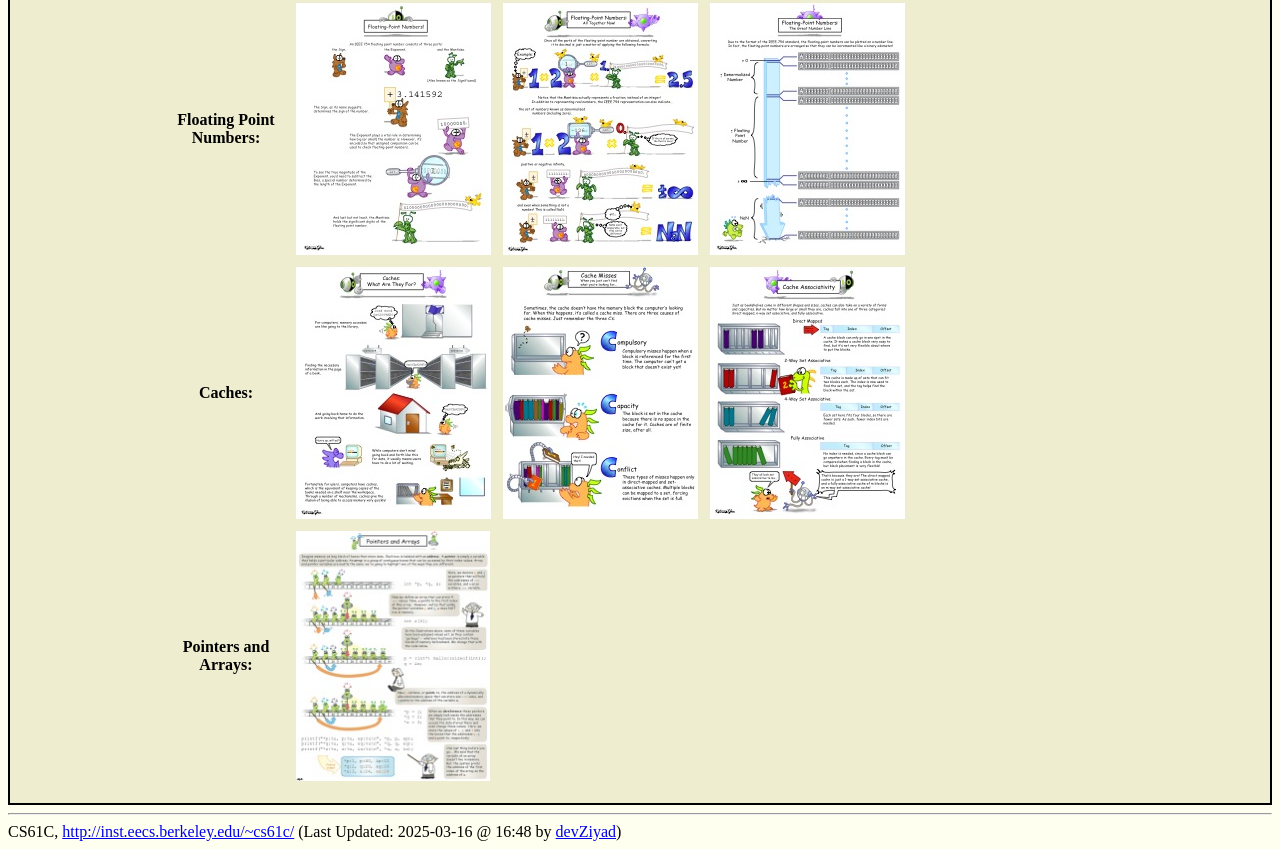
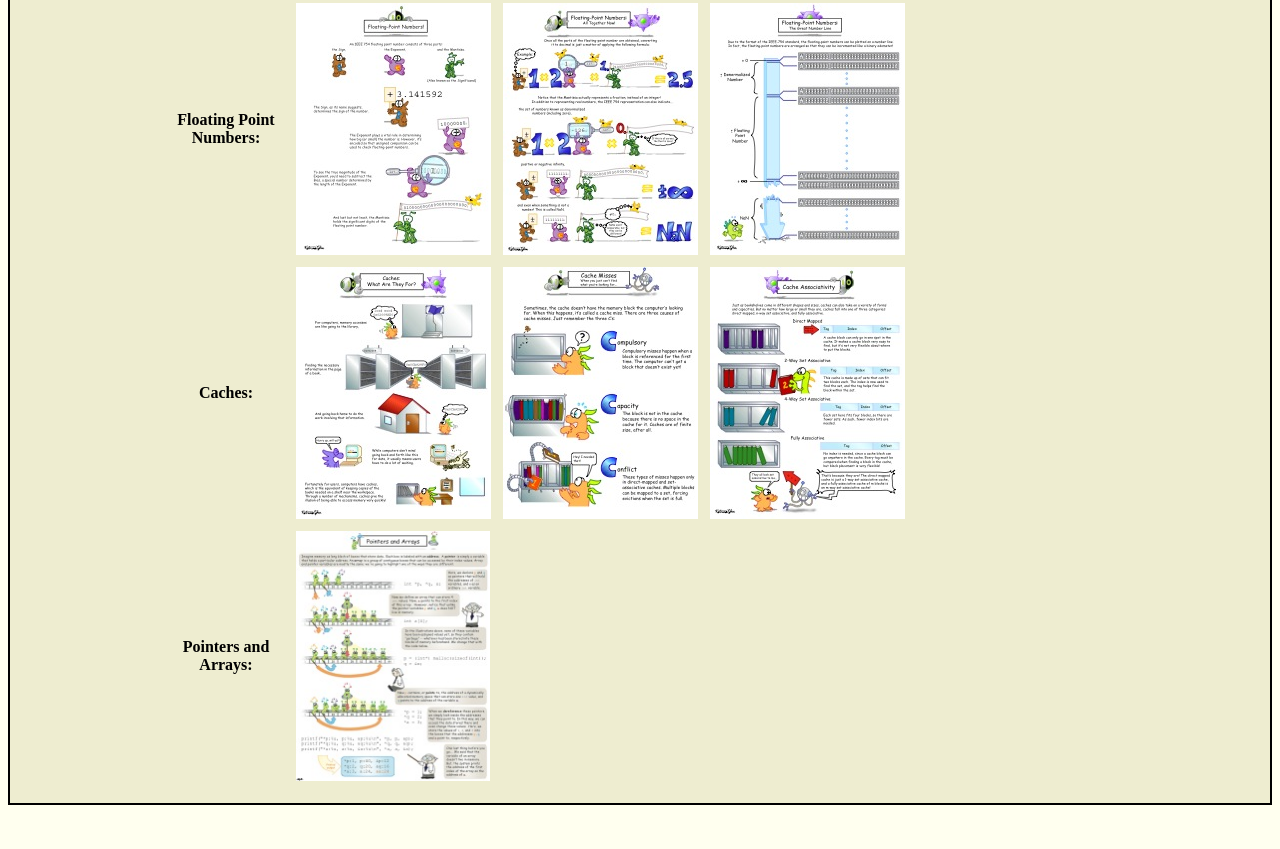
Before and after one commit to devZiyad/cs61c-sp15, a plain HTML site: page index.html in a window 1280 px wide. Shown: the part 3408-4257 px from the top of the page. After the commit the page ends 4221 px from the top, so only its background shows below. Drawn offline with Linux system fonts and the light colour scheme.

Commit message:
Update index.html

```diff
--- a/index.html
+++ b/index.html
@@ -820,13 +820,5 @@ The only prerequisite is that you have taken CS61B, or at least have solid exper
 <!-- end illustrated -->
 
 <!-- end illustrated -->
-
-
-<hr align=left>
-CS61C, <a href="javascript:void(0);">http://inst.eecs.berkeley.edu/~cs61c/</a>
-
-(Last Updated: 2025-03-16 @ 16:48
-
-by <a href="https://github.com/devZiyad/cs61c">devZiyad</a>)
 </body>
 </html>
```
